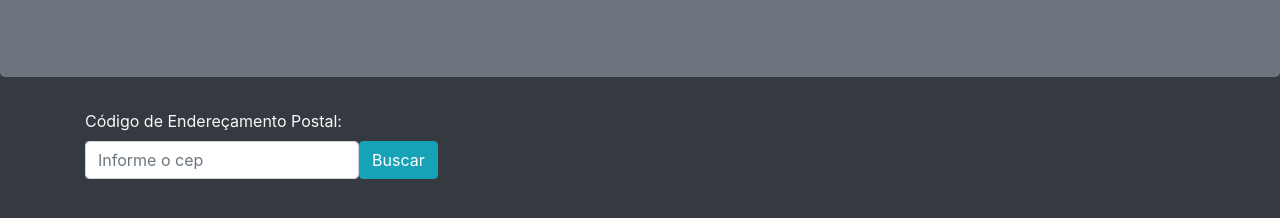
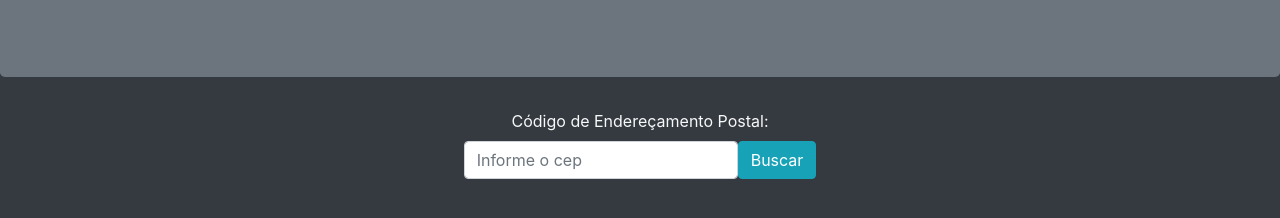
Before and after one commit to Fziliotti/PWA-ConsultaCEP, a website: page index.html in a window 1280 px wide. Shown: the part 172-390 px from the top of the page. Drawn offline with nearby package versions, Linux system fonts and the light colour scheme.

Commit message:
centralizando

```diff
--- a/index.html
+++ b/index.html
@@ -24,7 +24,7 @@
 
 	</div>
 
-	<div class="container">
+	<div class="container d-flex flex-column align-items-center">
 
 		<label for="cep">Código de Endereçamento Postal:</label>
 		<form id="form-cep" action="#" onsubmit="searchCep()" class="form form-inline">
```
